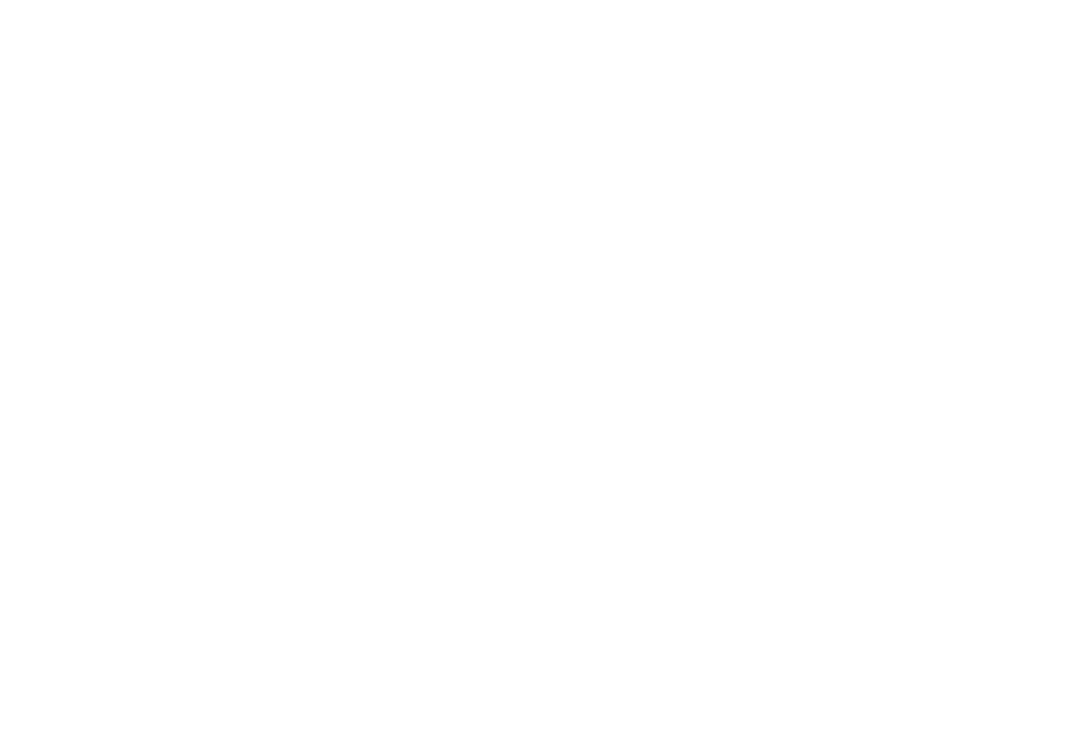
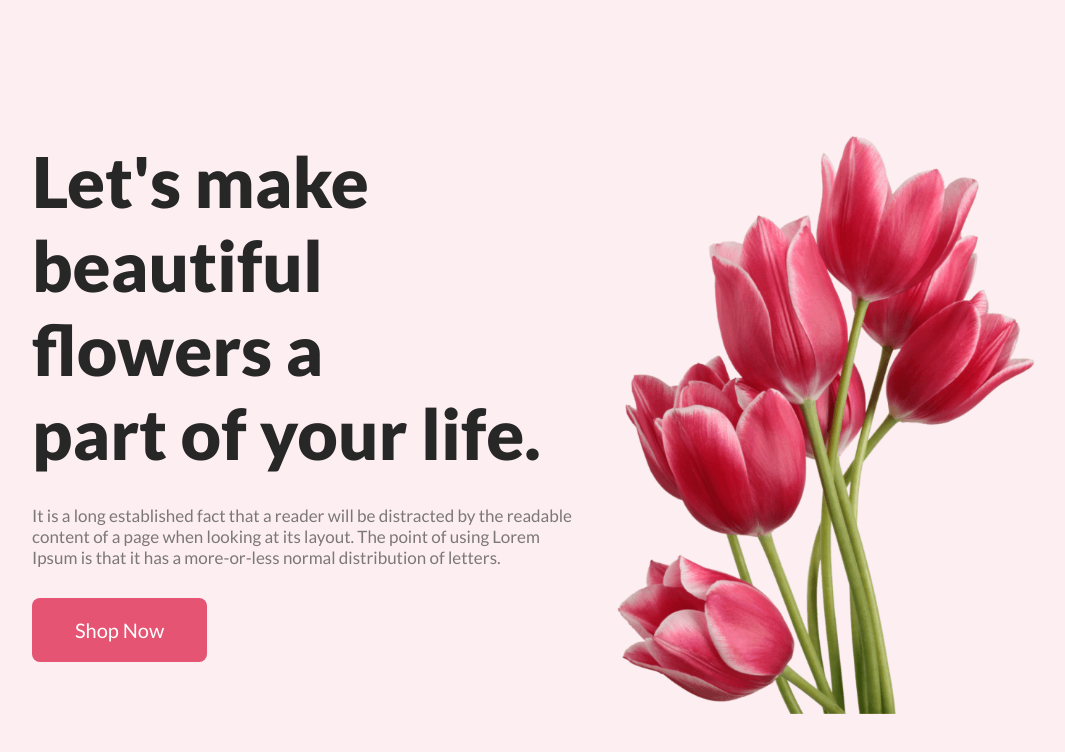
Before and after one commit to foysalAhmad12/flower-stall, a plain HTML site: page index.html in a window 1280 px wide. Shown: the whole page, without its empty margins (96-1161 px from the left). Drawn offline with Linux system fonts and the light colour scheme.

Commit message:
Heading Part Complete

```diff
--- a/index.html
+++ b/index.html
@@ -3,10 +3,29 @@
 <head>
     <meta charset="UTF-8">
     <meta name="viewport" content="width=device-width, initial-scale=1.0">
-    <title>Flower Stall</title>
+    <title>Flower Stall of Foysal Ahmad</title>
+    <link rel="shortcut icon" href="assets/images/Flower 01.png" type="image/x-icon">
+    <!-- Google Font LInk -->
+    <link rel="preconnect" href="https://fonts.googleapis.com">
+    <link rel="preconnect" href="https://fonts.gstatic.com" crossorigin>
+    <link href="https://fonts.googleapis.com/css2?family=Lato:wght@400;700;900&display=swap" rel="stylesheet">
+    <!-- CSS LInk -->
     <link rel="stylesheet" href="style.css">
 </head>
 <body>
-
+    <!-- Header-part-start -->
+    <header class="header">
+        <div class="stall-opening-look mid">
+            <div class="heading-description">
+                <h1 class="title">Let's make <br> beautiful flowers a <br>part of your life.</h1>
+                <p class="description">It is a long established fact that a reader will be distracted by the readable content of a page when looking at its layout. The point of using Lorem Ipsum is that it has a more-or-less normal distribution of letters.</p>
+                <button class="btn-primary">Shop Now</button>
+            </div>
+            <div class="heading-flower-pic">
+                <img src="assets/images/pngwing 10.png" alt="">
+            </div>
+        </div>
+    </header>
+    <!-- Header-part-End -->
 </body>
 </html>
--- a/style.css
+++ b/style.css
@@ -0,0 +1,50 @@
+*{
+    margin: 0px;
+    padding: 0px;
+    font-family: 'Lato', sans-serif;
+}
+.mid{
+    width: 80%;
+    margin: auto;
+}
+.btn-primary{
+    padding: 20px 43px;
+    background-color:  #E55473;
+    border-radius: 8px;
+    border: none;
+    color: #fff;
+    font-size: 20px;
+}
+.description{
+    color: #7C7778;
+    font-size: 17px;
+    font-weight: 400;
+    margin-bottom: 30px;
+}
+
+
+
+
+
+
+/* Header-Part-Start */
+.header{
+    background-color: #FCEEF1;
+}
+.stall-opening-look{
+    height: 100vh;
+    display: flex;
+    justify-content: space-around;
+    align-items: center;
+    gap: 20px;
+}
+.title{
+    color: #272727;
+    font-size: 70px;
+    font-weight: 900;
+    margin-bottom: 30px;
+}
+.heading-flower-pic img{
+    margin-top: 50px;
+    height: 580px;
+ }
```
